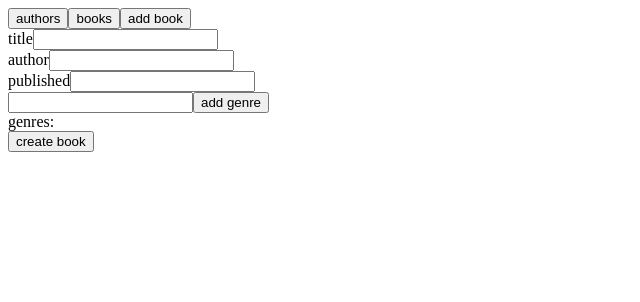
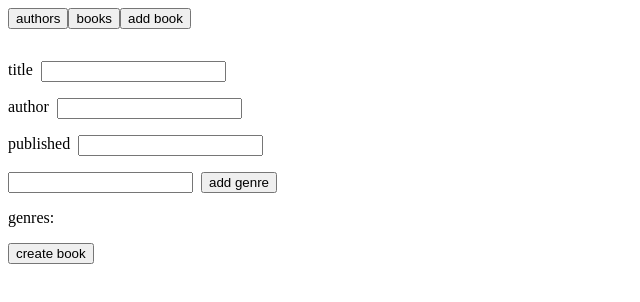
Before and after one commit to drewlee/fullstackopen-graphql, a React (Vite) app in the folder library-frontend/: page / in a window 1280 px wide. Both pictures are taken after a click on the button "add book". Shown: the top 302 px of the page, without its empty margins (0-640 px from the left). Built offline with nearby package versions, Linux system fonts and the light colour scheme.

Commit message:
Completes exercise 10

```diff
--- /dev/null
+++ b/library-frontend/src/components/NewBook.css
@@ -0,0 +1,12 @@
+.book-form {
+  display: flex;
+  flex-direction: column;
+  row-gap: 16px;
+  align-items: flex-start;
+  margin: 32px 0;
+}
+
+.book-form_field {
+  display: flex;
+  column-gap: 8px;
+}
--- a/library-frontend/src/components/NewBook.jsx
+++ b/library-frontend/src/components/NewBook.jsx
@@ -1,4 +1,7 @@
 import { useState } from 'react'
+import { useMutation } from '@apollo/client/react'
+import { ALL_BOOKS, ALL_AUTHORS, CREATE_BOOK } from '../queries'
+import './NewBook.css'
 
 const NewBook = (props) => {
   const [title, setTitle] = useState('')
@@ -6,6 +9,9 @@ const NewBook = (props) => {
   const [published, setPublished] = useState('')
   const [genre, setGenre] = useState('')
   const [genres, setGenres] = useState([])
+  const [createBook] = useMutation(CREATE_BOOK, {
+    refetchQueries: [ALL_BOOKS, ALL_AUTHORS],
+  })
 
   if (!props.show) {
     return null
@@ -14,7 +20,12 @@ const NewBook = (props) => {
   const submit = async (event) => {
     event.preventDefault()
 
-    console.log('add book...')
+    if (!genres.length) {
+      alert('Please include at least one genre')
+      return
+    }
+
+    createBook({ variables: { title, author, published: Number(published), genres } })
 
     setTitle('')
     setPublished('')
@@ -30,39 +41,52 @@ const NewBook = (props) => {
 
   return (
     <div>
-      <form onSubmit={submit}>
-        <div>
-          title
+      <form onSubmit={submit} className="book-form">
+        <div className="book-form_field">
+          <label htmlFor="title">title</label>
           <input
+            id="title"
             value={title}
             onChange={({ target }) => setTitle(target.value)}
+            required
           />
         </div>
-        <div>
-          author
+
+        <div className="book-form_field">
+          <label htmlFor="author">author</label>
           <input
+            id="author"
             value={author}
             onChange={({ target }) => setAuthor(target.value)}
+            required
           />
         </div>
-        <div>
-          published
+
+        <div className="book-form_field">
+          <label htmlFor="published">published</label>
           <input
+            id="published"
             type="number"
             value={published}
             onChange={({ target }) => setPublished(target.value)}
+            required
           />
         </div>
-        <div>
+
+        <div className="book-form_field">
           <input
+            aria-label="genre"
             value={genre}
             onChange={({ target }) => setGenre(target.value)}
           />
+
           <button onClick={addGenre} type="button">
             add genre
           </button>
         </div>
+
         <div>genres: {genres.join(' ')}</div>
+
         <button type="submit">create book</button>
       </form>
     </div>
--- a/library-frontend/src/queries.js
+++ b/library-frontend/src/queries.js
@@ -21,3 +21,19 @@ export const ALL_BOOKS = gql`
     }
   }
 `
+
+export const CREATE_BOOK = gql`
+  mutation createBook(
+    $title: String!
+    $published: Int!
+    $author: String!
+    $genres: [String!]!
+  ) {
+    addBook(title: $title, published: $published, author: $author, genres: $genres) {
+      id
+      title
+      author
+      published
+    }
+  }
+`
```
